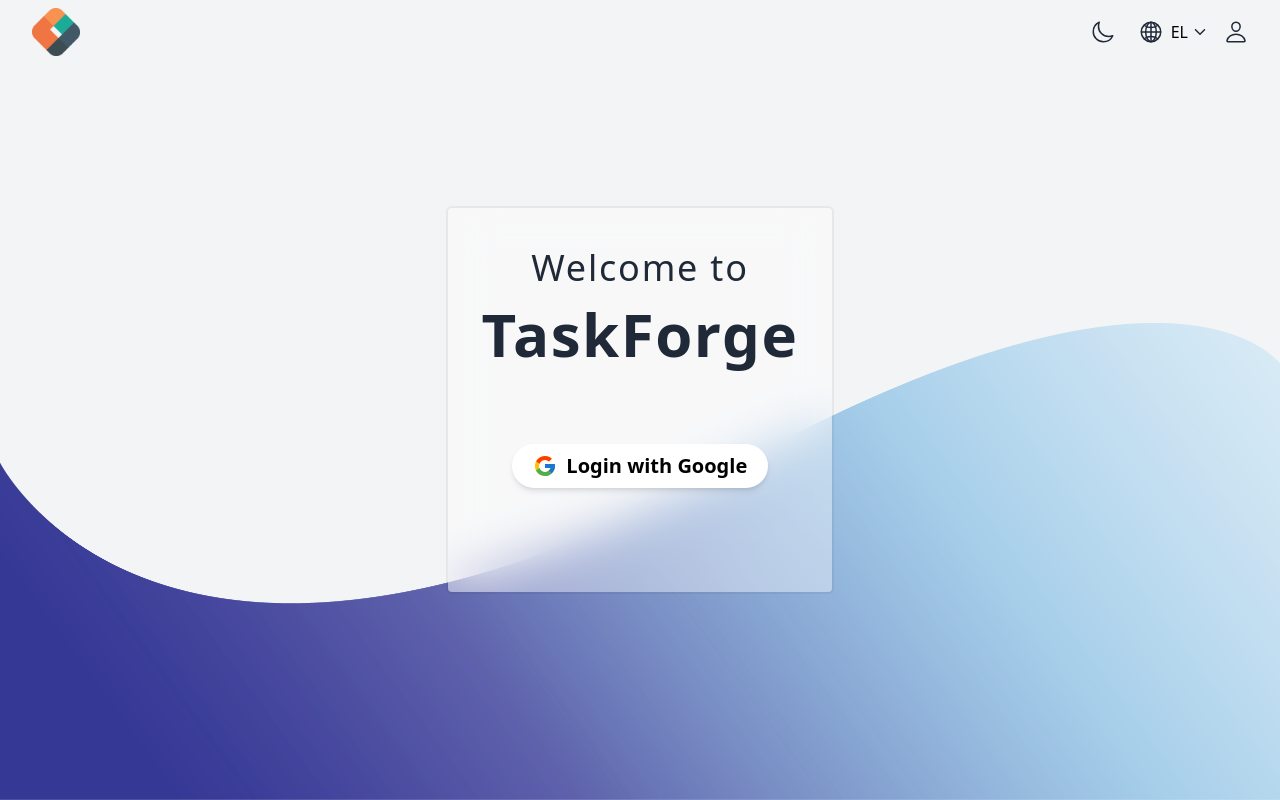
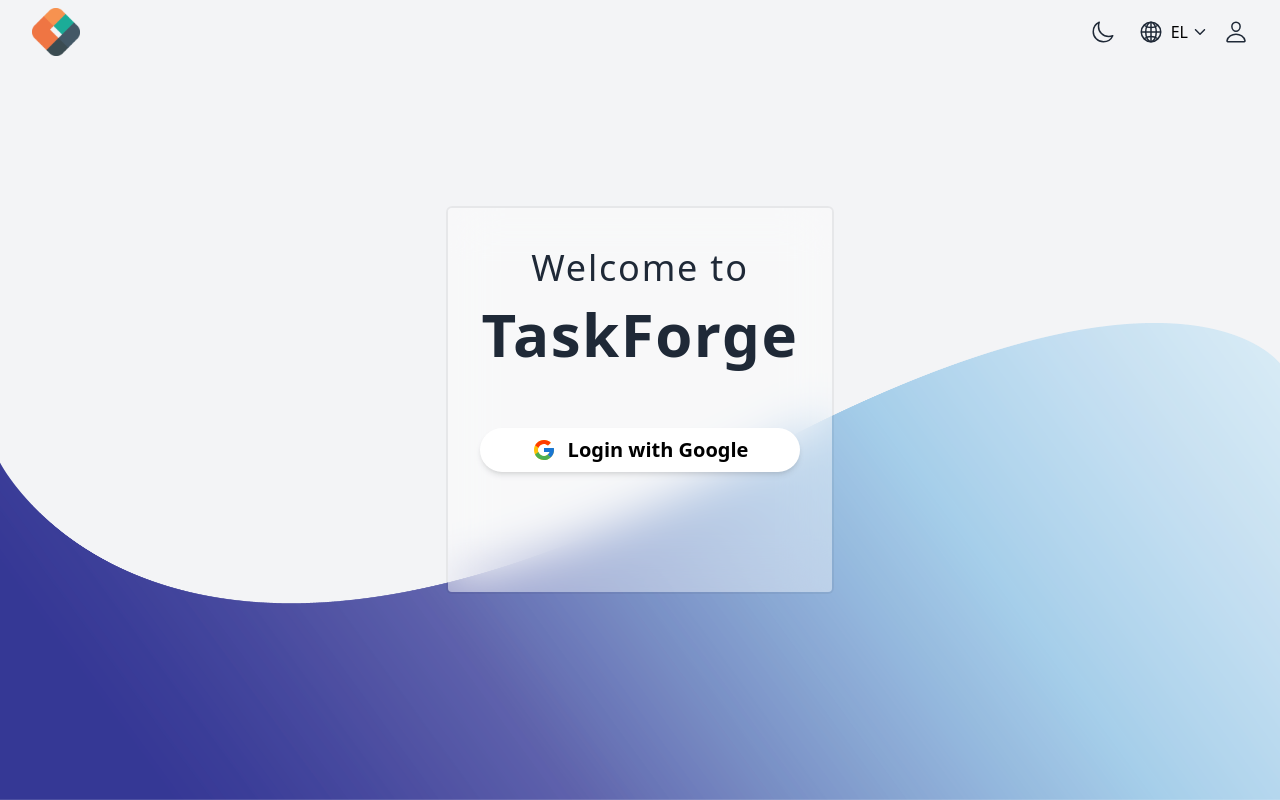
Before and after one commit to evans-p/todo-full-stack-app-frontend, a React (Vite) app: page / in a window 1280 px wide. Built offline with nearby package versions, Linux system fonts and the light colour scheme.

Commit message:
Changed the login button to use Google sign-in.

```diff
--- a/src/pages/Login.tsx
+++ b/src/pages/Login.tsx
@@ -10,8 +10,8 @@
         <h1 className="text-6xl text-gray-800 font-bold tracking-wide text-center">
           TaskForge
         </h1>
-        <button className="mx-auto mt-20 rounded-full bg-white hover:bg-gray-100 py-2 px-4 shadow-md hover:shadow-xl w-2/3 flex items-center justify-around">
-          <FcGoogle className="text-2xl" />
+        <button className="w-80 mx-auto mt-16 rounded-full bg-white hover:bg-gray-100 py-2 px-4 shadow-md hover:shadow-xl flex items-center justify-center">
+          <FcGoogle className="text-2xl mr-3" />
           <span className="text-xl font-semibold">Login with Google</span>
         </button>
       </section>
```
